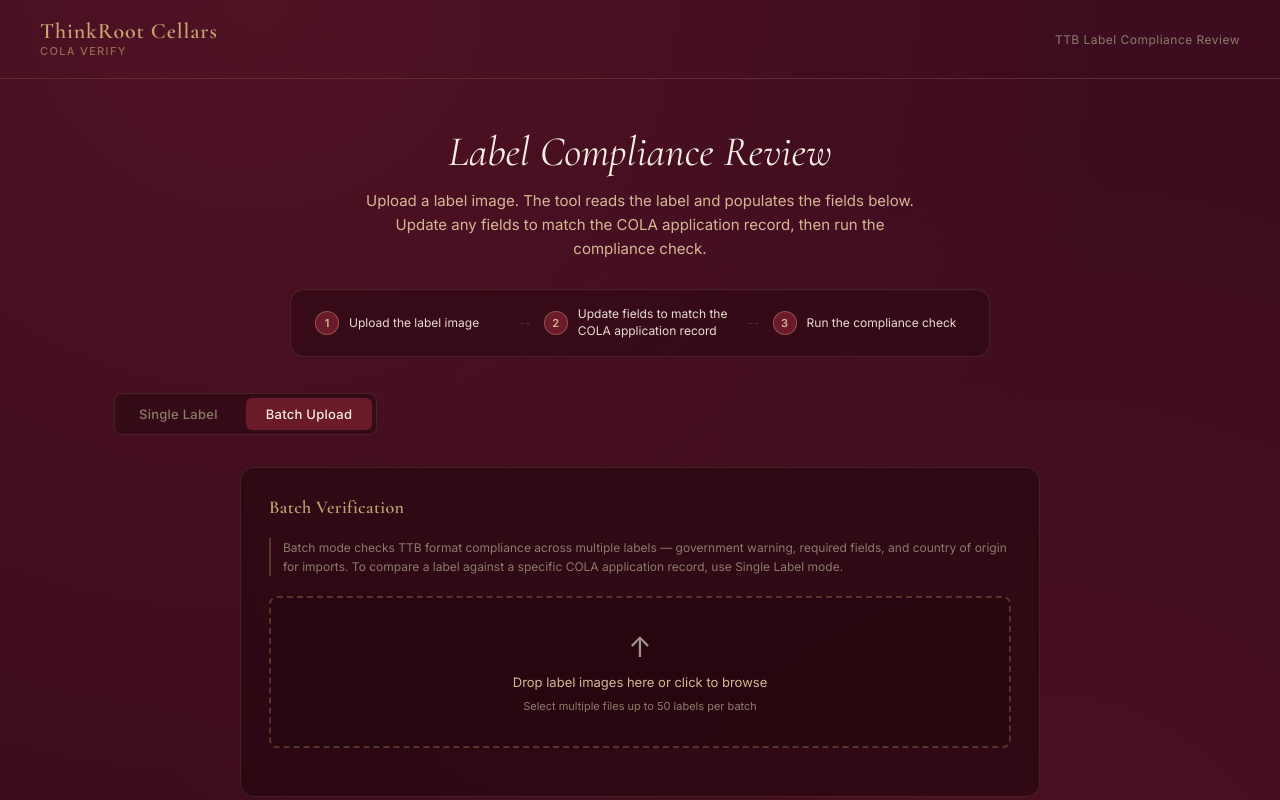
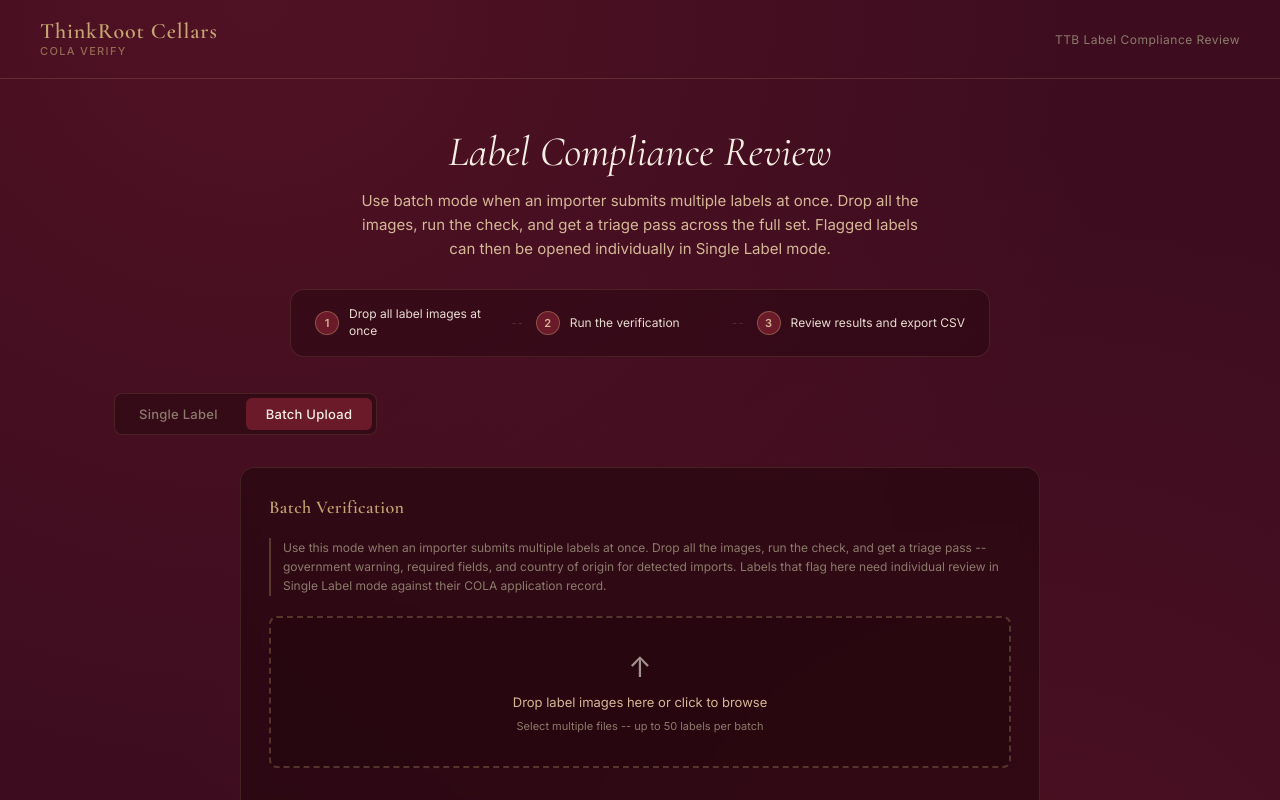
Before and after one commit to thethinkroot/thinkroot-cellars, a React (Vite) app: page / in a window 1280 px wide. Both pictures are taken after a click on the button "Batch Upload". Shown: the top 800 px of the page. Built offline with nearby package versions, Linux system fonts and the light colour scheme.

Commit message:
Workflow instructions

```diff
--- a/src/App.jsx
+++ b/src/App.jsx
@@ -2,6 +2,24 @@ import { useState, useRef } from 'react';
 import UploadZone from './components/UploadZone';
 import ResultCard from './components/ResultCard';
 import BatchQueue from './components/BatchQueue';
+
+const STEPS = {
+  single: [
+    'Upload the label image',
+    'Update fields to match the COLA application record',
+    'Run the compliance check',
+  ],
+  batch: [
+    'Drop all label images at once',
+    'Run the verification',
+    'Review results and export CSV',
+  ],
+};
+
+const INTROS = {
+  single: 'Upload a label image. The tool reads the label and populates the fields below. Update any fields to match the COLA application record, then run the compliance check.',
+  batch: 'Use batch mode when an importer submits multiple labels at once. Drop all the images, run the check, and get a triage pass across the full set. Flagged labels can then be opened individually in Single Label mode.',
+};
 
 export default function App() {
   const [mode, setMode] = useState('single');
@@ -144,7 +162,13 @@ export default function App() {
     setAiFilledFields(prev => ({ ...prev, [field]: false }));
   }
 
+  function handleModeChange(newMode) {
+    setMode(newMode);
+    handleClear();
+  }
+
   const canVerify = labelFile && applicationData.brandName && !verifying && !extracting;
+  const steps = STEPS[mode];
 
   return (
     <>
@@ -159,40 +183,33 @@ export default function App() {
       <main className="app-container">
         <div className="app-intro">
           <h1>Label Compliance Review</h1>
-          <p>
-            Upload a label image. The tool reads the label and populates the
-            fields below. Update any fields to match the COLA application
-            record, then run the compliance check.
-          </p>
+          <p>{INTROS[mode]}</p>
         </div>
 
         <div className="how-to-steps">
-          <div className="how-to-step">
-            <span className="step-number">1</span>
-            <span className="step-text">Upload the label image</span>
-          </div>
-          <div className="how-to-divider">--</div>
-          <div className="how-to-step">
-            <span className="step-number">2</span>
-            <span className="step-text">Update fields to match the COLA application record</span>
-          </div>
-          <div className="how-to-divider">--</div>
-          <div className="how-to-step">
-            <span className="step-number">3</span>
-            <span className="step-text">Run the compliance check</span>
-          </div>
+          {steps.map((text, i) => (
+            <div key={i} style={{ display: 'flex', alignItems: 'center', gap: '0', flex: i < steps.length - 1 ? 1 : 'none' }}>
+              <div className="how-to-step">
+                <span className="step-number">{i + 1}</span>
+                <span className="step-text">{text}</span>
+              </div>
+              {i < steps.length - 1 && (
+                <div className="how-to-divider">--</div>
+              )}
+            </div>
+          ))}
         </div>
 
         <div className="mode-toggle">
           <button
             className={mode === 'single' ? 'active' : ''}
-            onClick={() => setMode('single')}
+            onClick={() => handleModeChange('single')}
           >
             Single Label
           </button>
           <button
             className={mode === 'batch' ? 'active' : ''}
-            onClick={() => setMode('batch')}
+            onClick={() => handleModeChange('batch')}
           >
             Batch Upload
           </button>
--- a/src/components/BatchQueue.jsx
+++ b/src/components/BatchQueue.jsx
@@ -133,11 +133,16 @@ export default function BatchQueue() {
 
         const extracted = extractRes.ok ? await extractRes.json() : {};
 
+        // Import detection: matches single label mode logic
+        // isImportedProduct field catches "Imported by" phrase on label
+        // even when bottler name is extracted without the prefix
         const domestic = ['united states', 'usa', 'u.s.a', 'us'];
-        const isImport = extracted.countryOfOrigin
-          ? !domestic.some(d =>
-              extracted.countryOfOrigin.toLowerCase().includes(d))
-          : (extracted.bottlerName || '').toLowerCase().includes('import');
+        const isImport =
+          extracted.isImportedProduct === true ||
+          (extracted.countryOfOrigin
+            ? !domestic.some(d => extracted.countryOfOrigin.toLowerCase().includes(d))
+            : false) ||
+          (extracted.bottlerName || '').toLowerCase().includes('import');
 
         const verifyForm = new FormData();
         verifyForm.append('label', items[i].file);
@@ -226,9 +231,11 @@ export default function BatchQueue() {
           borderLeft: '2px solid rgba(197, 165, 114, 0.3)',
           paddingLeft: '12px'
         }}>
-          Batch mode checks TTB format compliance across multiple labels — government
-          warning, required fields, and country of origin for imports. To compare a
-          label against a specific COLA application record, use Single Label mode.
+          Use this mode when an importer submits multiple labels at once.
+          Drop all the images, run the check, and get a triage pass --
+          government warning, required fields, and country of origin for
+          detected imports. Labels that flag here need individual review
+          in Single Label mode against their COLA application record.
         </p>
 
         <div
@@ -250,7 +257,7 @@ export default function BatchQueue() {
           />
           <div className="upload-icon">&#8593;</div>
           <p>Drop label images here or click to browse</p>
-          <span>Select multiple files up to 50 labels per batch</span>
+          <span>Select multiple files -- up to 50 labels per batch</span>
         </div>
 
         {items.length > 0 && (
```
